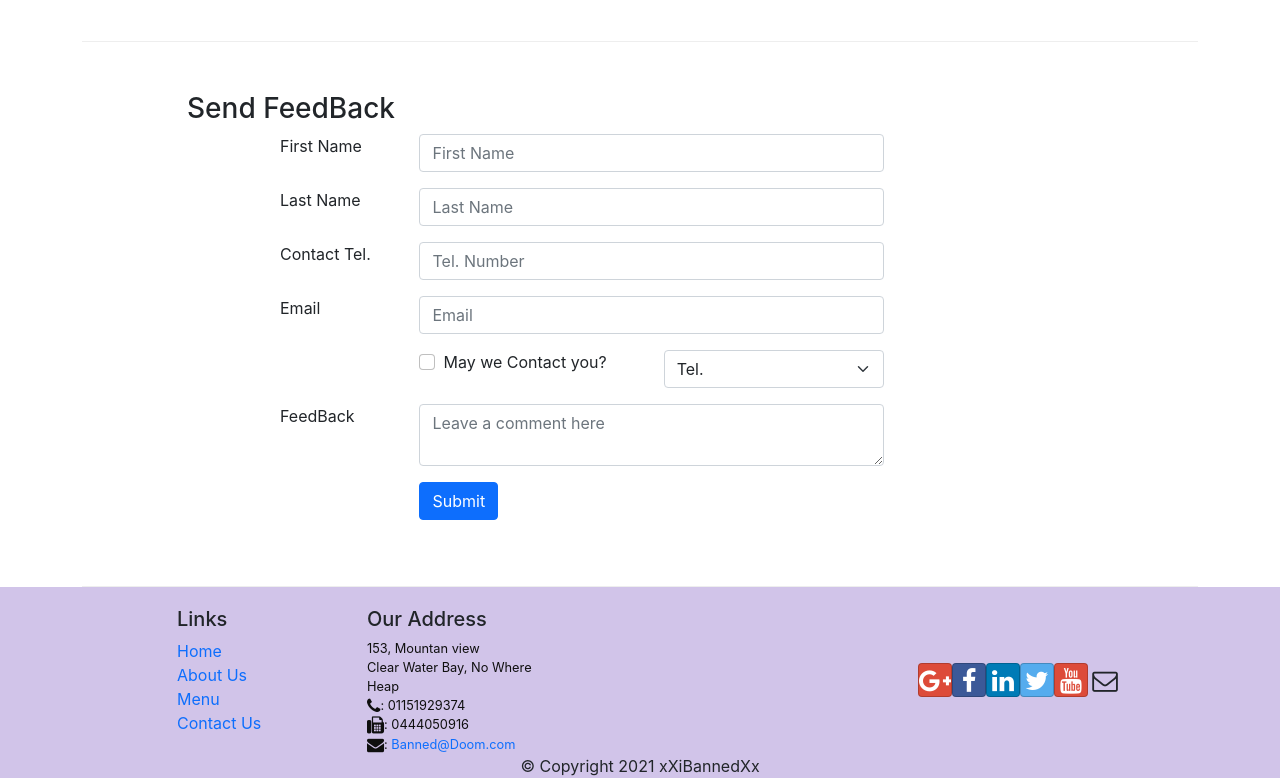
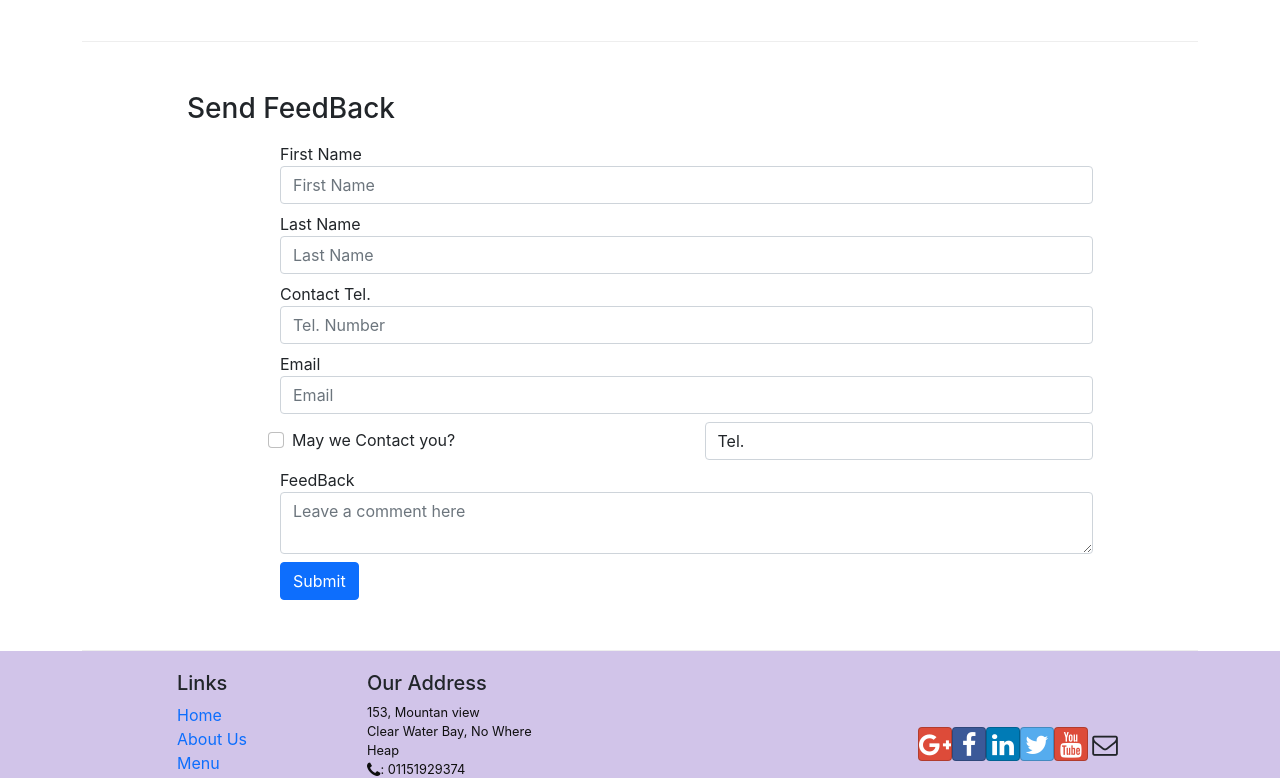
Before and after one commit to Mohamed-Tarek-Z/mizan-react, a React (Create React App) app: page /contactus in a window 1280 px wide. Shown: the part 758-1536 px from the top of the page. Built offline with nearby package versions, Linux system fonts and the light colour scheme.

Commit message:
React Redux Form

```diff
--- a/package.json
+++ b/package.json
@@ -9,10 +9,12 @@
     "@testing-library/user-event": "^12.8.3",
     "bootstrap": "^5.1.3",
     "bootstrap-social": "^5.1.1",
+    "final-form": "^4.20.4",
     "font-awesome": "^4.7.0",
     "react": "^17.0.2",
     "react-bootstrap": "^2.0.2",
     "react-dom": "^17.0.2",
+    "react-final-form": "^6.5.7",
     "react-popper": "^2.2.5",
     "react-redux": "^7.2.6",
     "react-router-dom": "^6.0.2",
--- a/src/components/ContactComponent.js
+++ b/src/components/ContactComponent.js
@@ -1,85 +1,21 @@
 import React, { Component } from 'react';
 import Breadcrumb from 'react-bootstrap/breadcrumb';
-import Form from 'react-bootstrap/Form';
-import Button from 'react-bootstrap/Button';
-import Col from 'react-bootstrap/Col';
-import Row from 'react-bootstrap/Row';
+import { Form, Field } from 'react-final-form';
 
 class Contact extends Component {
     constructor(props) {
         super(props);
-        this.state = {
-            firstname: '',
-            lastname: '',
-            telnum: '',
-            email: '',
-            agree: false,
-            contactType: 'Tel.',
-            message: '',
-            touched: {
-                firstname: false,
-                lastname: false,
-                telnum: false,
-                email: false
-            }
-        };
+
         this.handleSubmit = this.handleSubmit.bind(this);
-        this.handleInputChange = this.handleInputChange.bind(this);
-        this.handleBlur = this.handleBlur.bind(this);
     }
 
-    handleInputChange(event) {
-        let target = event.target;
-        let value = target.type === 'checkbox' ? target.checked : target.value;
-        let name = target.name;
-        this.setState({
-            [name]: value
-        });
-    }
-
-    handleBlur = (field) => (evt) => {
-        this.setState({
-            touched: {
-                ...this.state.touched, [field]: true
-            }
-        });
-    }
-
-    validate(firstname, lastname, telnum, email) {
-        let errors = {
-            firstname: '',
-            lastname: '',
-            telnum: '',
-            email: '',
-        };
-
-        if (this.state.touched.firstname && firstname.length < 3)
-            errors.firstname = 'First name must be greater than 3 chars';
-        else if (this.state.touched.firstname && firstname.length > 10)
-            errors.firstname = 'First name must be less than 10 chars';
-
-        if (this.state.touched.lastname && lastname.length < 3)
-            errors.lastname = 'Last name must be greater than 3 chars';
-        else if (this.state.touched.lastname && lastname.length > 10)
-            errors.lastname = 'Last name must be less than 10 chars';
-
-        if (this.state.touched.telnum && !/^\d+$/.test(telnum))
-            errors.telnum = 'Tel num must be numbers only';
-
-        if (this.state.touched.email && !/[A-Z0-9._%+-]+@[A-Z0-9-]+.+.[A-Z]{2,4}/igm.test(email))
-            errors.email = 'Email must be an email address';
-
-        return errors;
-    }
-
-    handleSubmit(event) {
-        console.log('a7a: ' + JSON.stringify(this.state));
-        alert('a7a: ' + JSON.stringify(this.state));
-        event.preventDefault();
+    handleSubmit(values) {
+        console.log('Current State is: ' + JSON.stringify(values));
+        alert('Current State is: ' + JSON.stringify(values));
+        // event.preventDefault();
     }
 
     render() {
-        let errors = this.validate(this.state.firstname, this.state.lastname, this.state.telnum, this.state.email);
         return (
             <div className="container">
                 <div className="row">
@@ -126,96 +62,46 @@ class Contact extends Component {
                         <h3>Send FeedBack</h3>
                     </div>
                     <div className="col-10 col-md-9 offset-2">
-                        <Form onSubmit={this.handleSubmit}>
-                            <Form.Group className="mb-3" as={Row} controlId='firstname'>
-                                <Col md={2}>
-                                    <Form.Label>
-                                        First Name
-                                    </Form.Label>
-                                </Col>
-                                <Col md={7}>
-                                    <Form.Control isValid={this.state.touched.firstname && errors.firstname === ''} isInvalid={this.state.touched.firstname && errors.firstname !== ''} onBlur={this.handleBlur('firstname')} name='firstname' className="col-md-7" type="text" placeholder="First Name" value={this.state.firstname} onChange={this.handleInputChange} required />
-                                    <Form.Control.Feedback type="invalid">
-                                        {errors.firstname}
-                                    </Form.Control.Feedback>
-                                </Col>
-                            </Form.Group>
-
-                            <Form.Group className="mb-3" as={Row} controlId='lastname'>
-                                <Col md={2}>
-                                    <Form.Label>
-                                        Last Name
-                                    </Form.Label>
-                                </Col>
-                                <Col md={7}>
-                                    <Form.Control isValid={this.state.touched.lastname && errors.lastname === ''} isInvalid={this.state.touched.lastname && errors.lastname !== ''} onBlur={this.handleBlur('lastname')} name='lastname' className="col-md-7" type="text" placeholder="Last Name" value={this.state.lastname} onChange={this.handleInputChange} required />
-                                    <Form.Control.Feedback type="invalid">
-                                        {errors.lastname}
-                                    </Form.Control.Feedback>
-                                </Col>
-                            </Form.Group>
-
-                            <Form.Group className="mb-3" as={Row} controlId='telnum'>
-                                <Col md={2}>
-                                    <Form.Label>
-                                        Contact Tel.
-                                    </Form.Label>
-                                </Col>
-                                <Col md={7}>
-                                    <Form.Control isValid={this.state.touched.telnum && errors.telnum === ''} isInvalid={this.state.touched.telnum && errors.telnum !== ''} onBlur={this.handleBlur('telnum')} name='telnum' className="col-md-7" type="tel" placeholder="Tel. Number" value={this.state.telnum} onChange={this.handleInputChange} required />
-                                    <Form.Control.Feedback type="invalid">
-                                        {errors.telnum}
-                                    </Form.Control.Feedback>
-                                </Col>
-                            </Form.Group>
-
-                            <Form.Group className="mb-3" as={Row} controlId='email'>
-                                <Col md={2}>
-                                    <Form.Label>
-                                        Email
-                                    </Form.Label>
-                                </Col>
-                                <Col md={7}>
-                                    <Form.Control isValid={this.state.touched.email && errors.email === ''} isInvalid={this.state.touched.email && errors.email !== ''} onBlur={this.handleBlur('email')} name='email' className="col-md-7" type="email" placeholder="Email" value={this.state.email} onChange={this.handleInputChange} required />
-                                    <Form.Control.Feedback type="invalid">
-                                        {errors.email}
-                                    </Form.Control.Feedback>
-                                </Col>
-                            </Form.Group>
-
-                            <Form.Group className="mb-3" as={Row}>
-                                <Col md={{ size: 3, offset: 2 }}>
-                                    <Form.Group>
-                                        <Form.Check name='agree' type='checkbox' label='May we Contact you?' checked={this.state.agree} onChange={this.handleInputChange} />
-                                    </Form.Group>
-                                </Col>
-                                <Col md={{ size: 2 }}>
-                                    <Form.Select name='contactType' value={this.state.contactType} onChange={this.handleInputChange}>
-                                        <option value='Tel.'>Tel.</option>
-                                        <option value='Email'>Email</option>
-                                    </Form.Select>
-                                </Col>
-                                <Col md={3}></Col>
-                            </Form.Group>
-
-                            <Form.Group className="mb-3" as={Row} controlId='feedback'>
-                                <Col md={2}>
-                                    <Form.Label>
-                                        FeedBack
-                                    </Form.Label>
-                                </Col>
-                                <Col md={7}>
-                                    <Form.Control name='message' as="textarea" placeholder="Leave a comment here" value={this.state.message} onChange={this.handleInputChange} />
-                                </Col>
-                            </Form.Group>
-                            <Form.Group className="mb-3" as={Row} controlId='Submit'>
-                                <Col md={{ size: 10, offset: 2 }}>
-                                    <Button variant="primary" type="submit">
-                                        Submit
-                                    </Button>
-                                </Col>
-                            </Form.Group>
-                        </Form>
+                        <Form
+                            onSubmit={this.handleSubmit}
+                            render={({ handleSubmit }) => (
+                                <form onSubmit={handleSubmit}>
+                                    <div className="form-group my-2">
+                                        <label>First Name</label>
+                                        <Field className="form-control" name="firstname" component="input" type="text" placeholder="First Name" />
+                                    </div>
+                                    <div className="form-group my-2">
+                                        <label>Last Name</label>
+                                        <Field className="form-control" name="lastname" component="input" type="text" placeholder="Last Name" />
+                                    </div>
+                                    <div className="form-group my-2">
+                                        <label>Contact Tel.</label>
+                                        <Field className="form-control" name="telnum" component="input" type="tel" placeholder="Tel. Number" />
+                                    </div>
+                                    <div className="form-group my-2">
+                                        <label>Email</label>
+                                        <Field className="form-control" name="email" component="input" type="text" placeholder="Email" />
+                                    </div>
+                                    <div className="row align-items-center mb-2">
+                                        <div className="form-check col">
+                                            <label className="form-check-label">May we Contact you?</label>
+                                            <Field className="form-check-input" name="agree" component="input" type="checkbox" />
+                                        </div>
+                                        <div className="form-group col">
+                                            <Field className="form-control" name="contactType" component="select">
+                                                <option value='Tel.'>Tel.</option>
+                                                <option value='Email'>Email</option>
+                                            </Field>
+                                        </div>
+                                    </div>
+                                    <div className="form-group my-2">
+                                        <label>FeedBack</label>
+                                        <Field className="form-control" name="message" component="textarea" placeholder="Leave a comment here" />
+                                    </div>
+                                    <button className="btn btn-primary" type="submit">Submit</button>
+                                </form>
+                            )}
+                        />
                     </div>
                 </div>
             </div>
```
Also changed, not shown: 1 other file (tests, documents, lock files or other folders).
